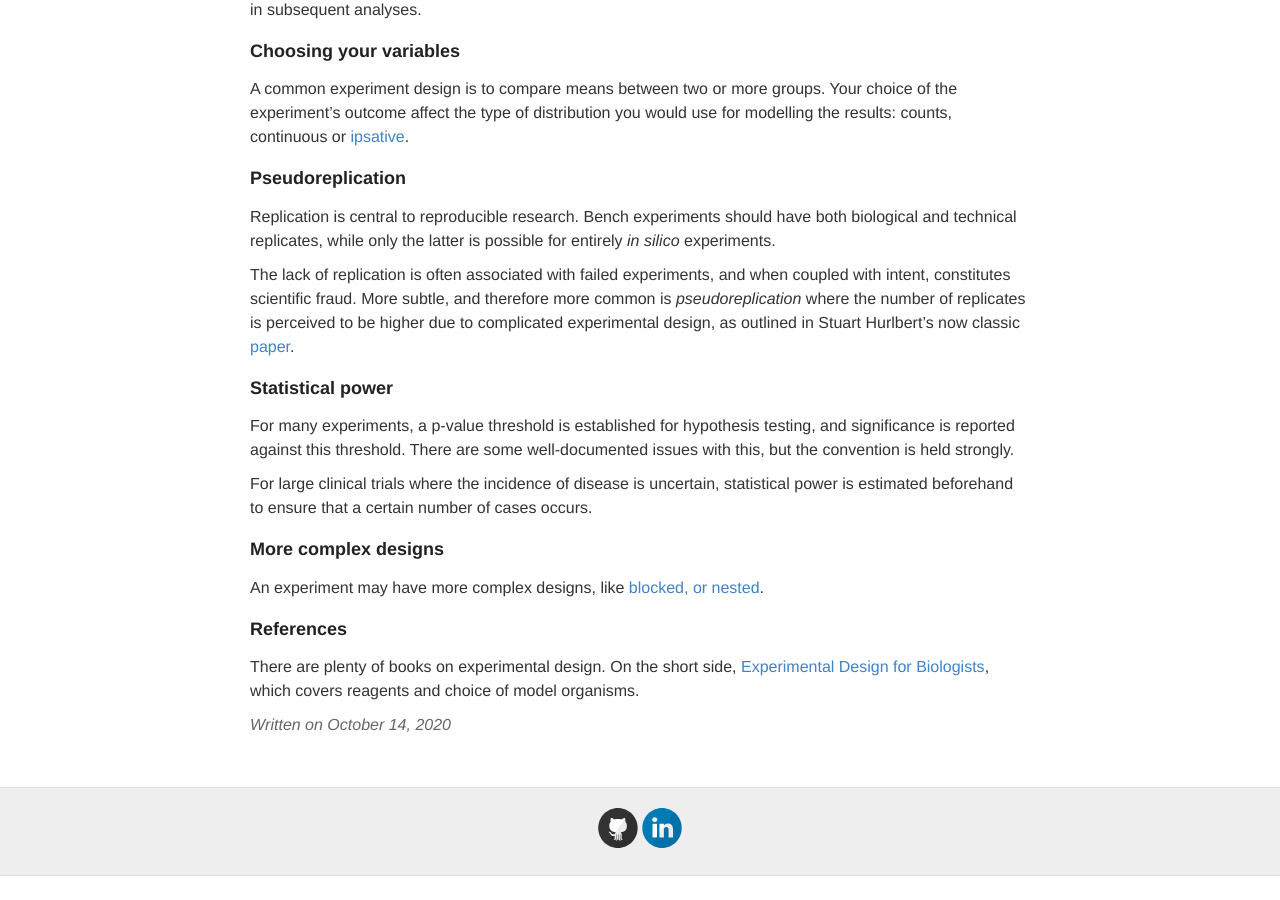
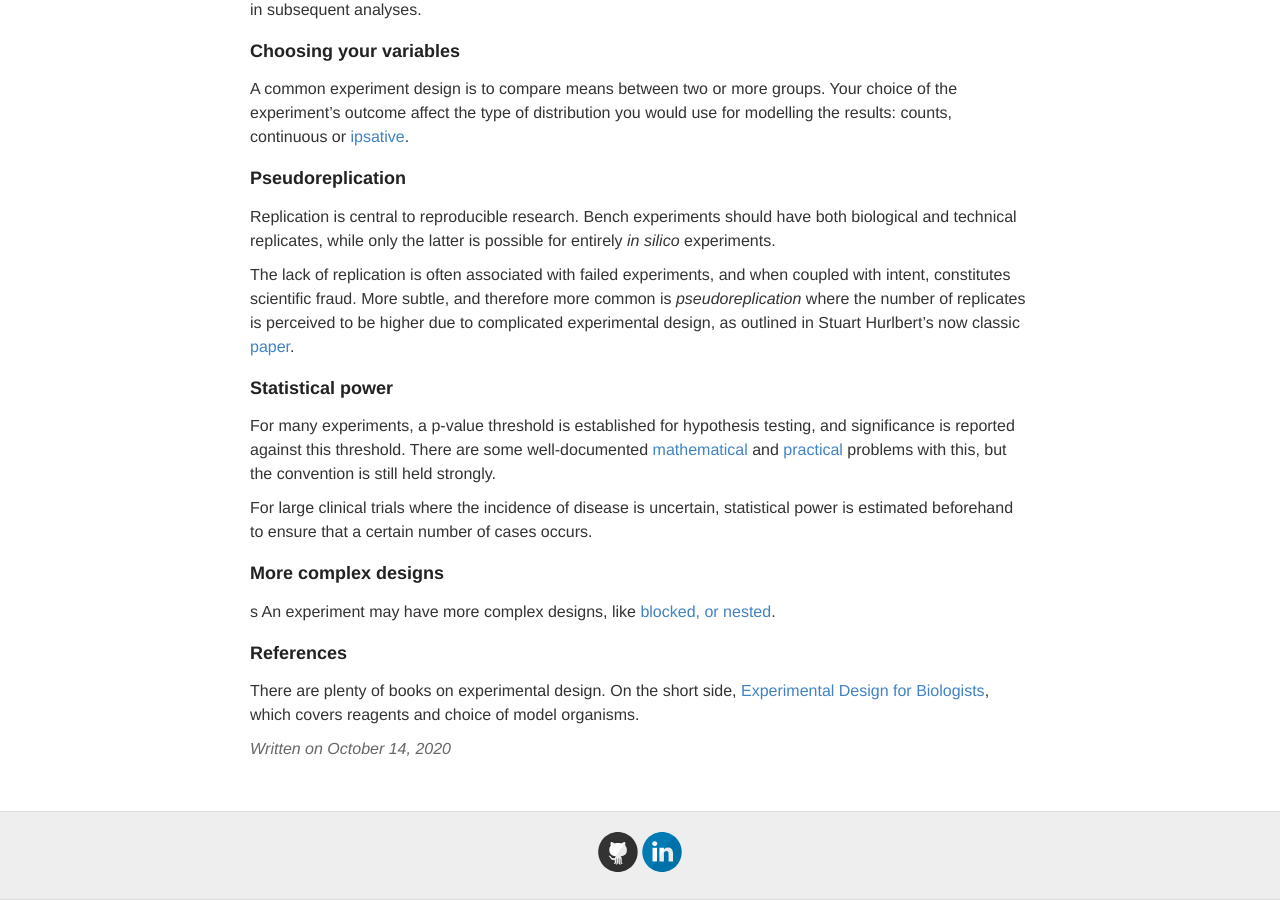
Before and after one commit to ptvan/ptvan.github.io, a Jekyll site: the page built from _posts/2020-10-14-experimental-design.md, in a window 1280 px wide and 900 px high, scrolled down 752 px. Built offline with Jekyll 4.4.1, drawn with Linux system fonts in a browser that asks for light colours; before the commit the page ends 1628 px from its top, so only the background shows below that.

Commit message:
added links to problems with p-values

```diff
--- a/_posts/2020-10-14-experimental-design.md
+++ b/_posts/2020-10-14-experimental-design.md
@@ -29,12 +29,12 @@ The lack of replication is often associated with failed experiments, and when co
 
 ### Statistical power
 
-For many experiments, a p-value threshold is established for hypothesis testing, and significance is reported against this threshold. There are some well-documented issues with this, but the convention is held strongly.
+For many experiments, a p-value threshold is established for hypothesis testing, and significance is reported against this threshold. There are some well-documented [mathematical](https://www.nature.com/articles/nature.2016.19503) and [practical](https://www.ncbi.nlm.nih.gov/pmc/articles/PMC5738950/) problems with this, but the convention is still held strongly.
 
 For large clinical trials where the incidence of disease is uncertain, statistical power is estimated beforehand to ensure that a certain number of cases occurs.
 
 ### More complex designs
-
+s
 An experiment may have more complex designs, like [blocked, or nested](https://online.stat.psu.edu/stat503/lesson/14).
 
 ### References
```
